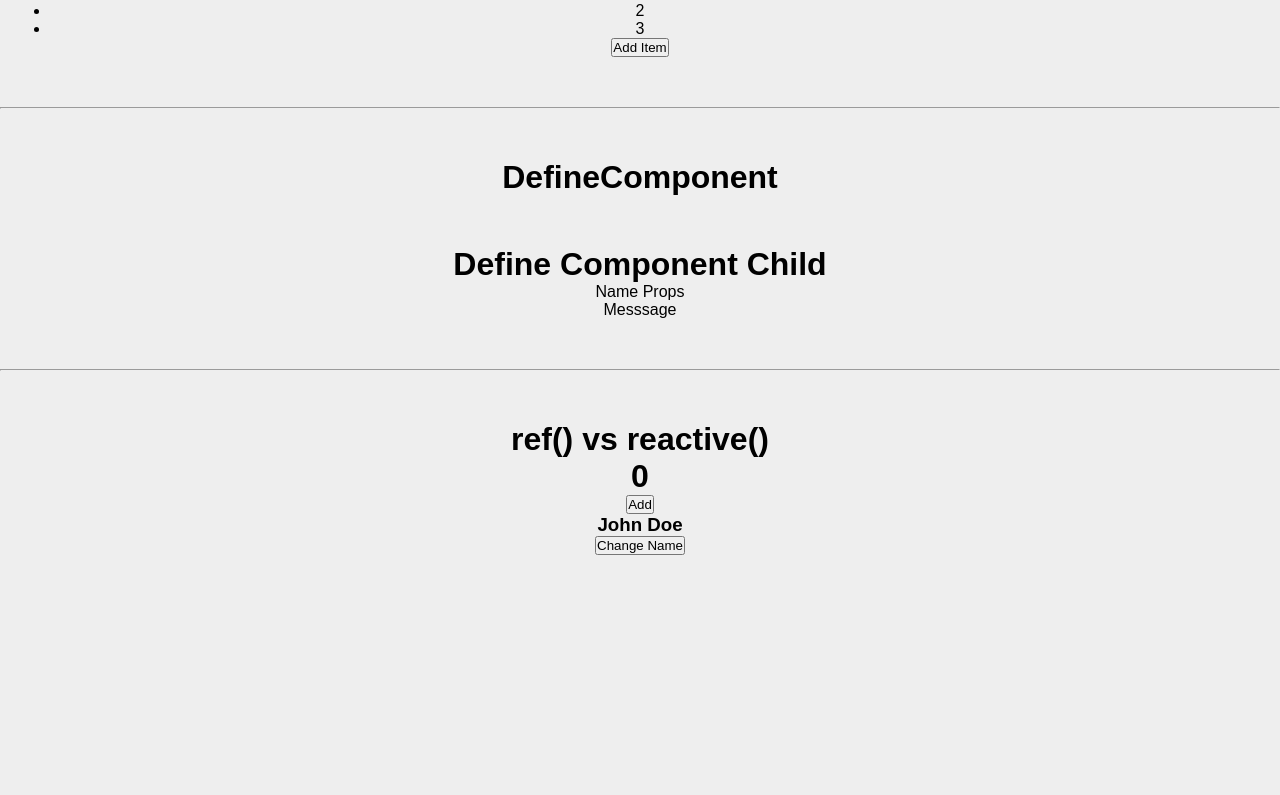
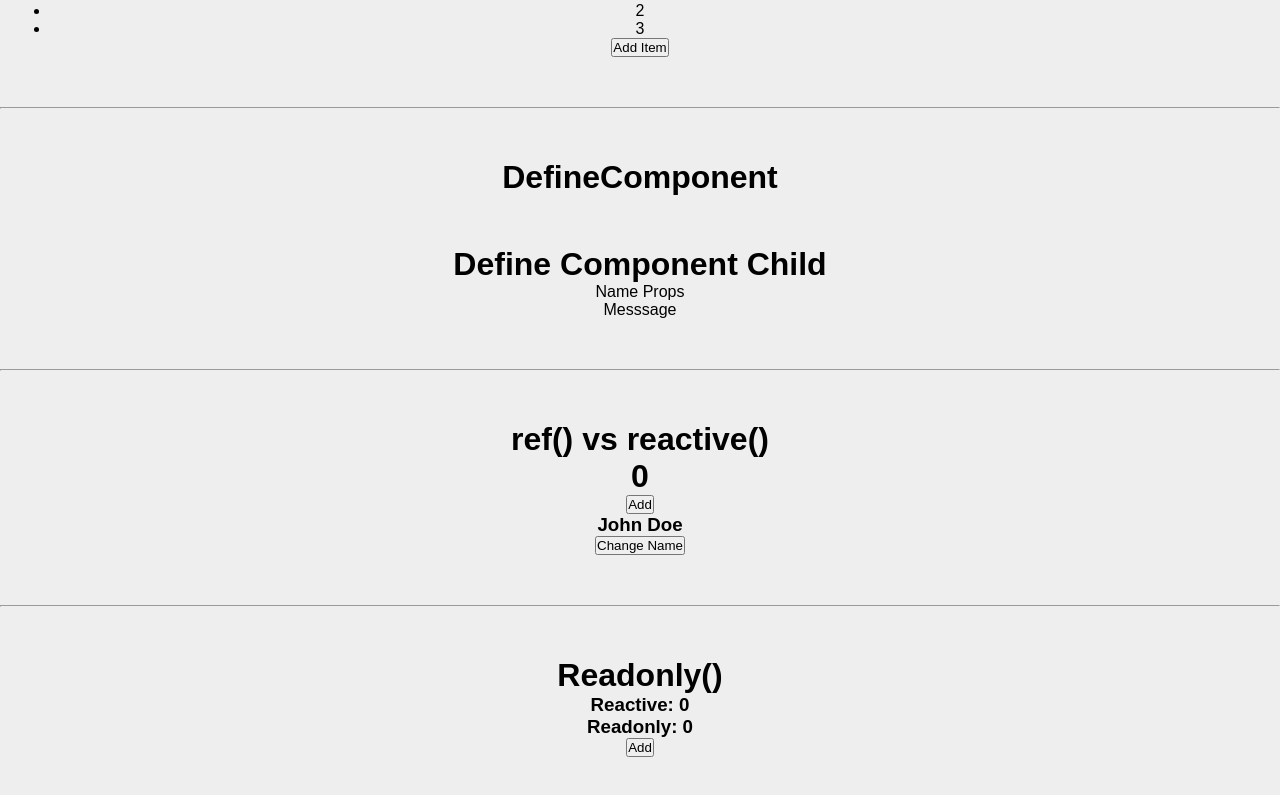
Before and after one commit to sharif-jatri/income-tracker-vue-composition, a Vue app: page / in a window 1280 px wide. Shown: the part 687-1482 px from the top of the page. Before the commit the page ends 1292 px from the top, so only its background shows below. Built offline with nearby package versions, Linux system fonts and the light colour scheme.

Commit message:
readonly

```diff
--- /dev/null
+++ b/src/components/readonly/ReadOnly.vue
@@ -0,0 +1,42 @@
+<template>
+  <div class="counter-section">
+    <h1>Readonly()</h1>
+
+    <h3>Reactive: {{ original.count }}</h3> <!--correct-->
+    <h3>Readonly: {{ copy.countRead }}</h3> <!--correct-->
+    <button @click="increment">Add</button>
+  </div>
+</template>
+
+<script>
+import { readonly, reactive } from "vue";
+export default {
+  name: "ReadOnly",
+  setup(){
+    const original = reactive({ count: 0 })
+
+    const copy = readonly({ countRead: 0 })
+
+    const increment = () => {
+      // mutating original will trigger watchers relying on the copy
+      original.count++
+
+      // mutating the copy will fail and result in a warning
+      copy.countRead++ // warning!
+    }
+
+    return {
+      increment,
+      original,
+      copy,
+    }
+  }
+}
+</script>
+
+<style scoped>
+.counter-section{
+  text-align: center;
+  margin: 50px;
+}
+</style>
--- a/src/views/HomeView.vue
+++ b/src/views/HomeView.vue
@@ -12,6 +12,8 @@
   <DefineComponent />
   <hr />
   <RefReactive />
+  <hr />
+  <ReadOnly />
 </template>
 
 <script>
@@ -24,9 +26,11 @@ import EffectCounter from "@/components/effectCounter/EffectCounter.vue";
 import NextTick from "@/components/nextTick/NextTick.vue";
 import DefineComponent from "@/components/defineComponent/DefineComponent.vue";
 import RefReactive from "@/components/refReactive/RefReactive";
+import ReadOnly from "@/components/readonly/ReadOnly";
 export default {
   name: 'HomeView',
   components: {
+    ReadOnly,
     RefReactive,
     CounterSection,
     TopNavbar,
```
